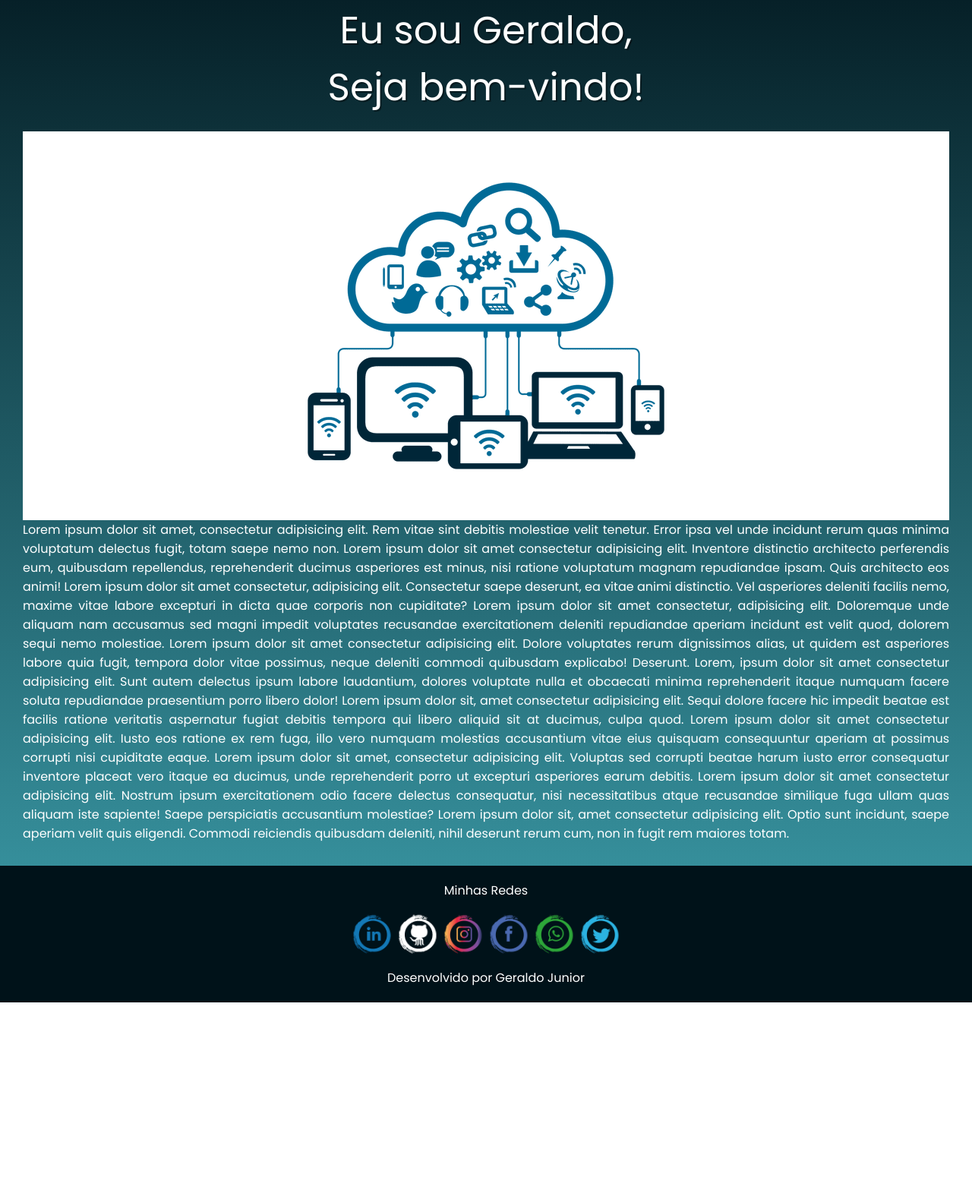
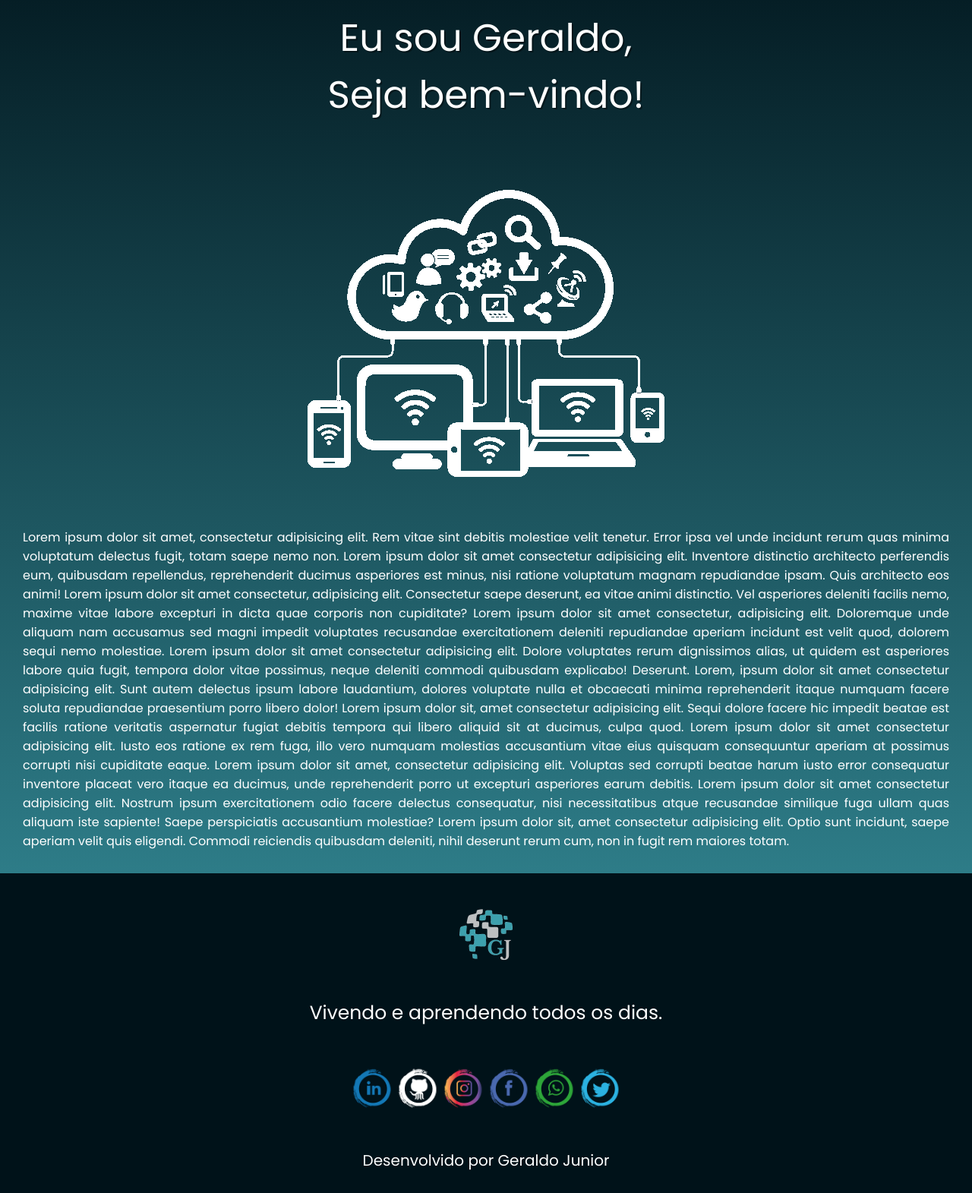
Before and after one commit to geraldoctjunior/meu-site, a plain HTML site: page index.html in a window 1280 px wide. Shown: the part 147-1718 px from the top of the page at 76% size. Before the commit the page ends 1467 px from the top, so only its background shows below. Drawn offline with Linux system fonts and the light colour scheme.

Commit message:
updated page

```diff
--- a/css/estilos.css
+++ b/css/estilos.css
@@ -11,8 +11,8 @@ header{
     margin: auto;
     justify-content: space-between;
     align-items: center;
-    max-width: 1200px;
-    padding: 15px;
+    max-width: 1300px;
+    padding: 20px;
     text-transform: uppercase;
     font-weight: bold;
 }
@@ -52,11 +52,6 @@ main{
     text-shadow: 2px 2px 0px rgba(0, 0, 0, 0.39);
 }
 
-.imagem{
-    background-color: white;
-    margin: 0;
-    padding: 0;
-}
 
 img{
     display: flex;
@@ -75,14 +70,29 @@ footer{
     padding: 20px;
 }
 
+.footer-logo{
+    padding: 25px;
+
+}
+
+.slogan{
+    padding: 25px;
+    font-size: 25px;
+}
+
 .contatos{
     display: flex;
     margin: auto;
-    padding: 15px;
+    padding: 25px;
 }
 
 .contatos .icone img{
     width: 60px;
+}
+
+.roda-pe{
+    padding: 25px;
+    font-size: 20px;
 }
 
 ::-webkit-scrollbar {
--- a/index.html
+++ b/index.html
@@ -30,7 +30,7 @@
     <main>
         <h1 class="titulo">Eu sou Geraldo, <br> Seja bem-vindo!</h1>
         <div class="imagem">
-            <img src="imagens/imagem-main.png" alt="">
+            <img src="imagens/imagem-mainbr.png" alt="">
         </div>
 
 
@@ -39,7 +39,9 @@
     </main>
 
     <footer>
-        <h1 class="redes-sociais">Minhas Redes</h1>
+        <img class="footer-logo" src="imagens/gj-tr80.png" alt="">
+
+        <h1 class="slogan">Vivendo e aprendendo todos os dias.</h1>
 
         <ul class="contatos">
             <li class="icone"><a href="https://www.linkedin.com/in/geraldoctjunior/" target="_blanket"><abb title="Geraldo Junior | LinkedIn"><img src="imagens/inicone.png" alt="linkdin icone"></abb></a></li>
```
Also changed, not shown: imagens/imagem-mainbr.png (added).
